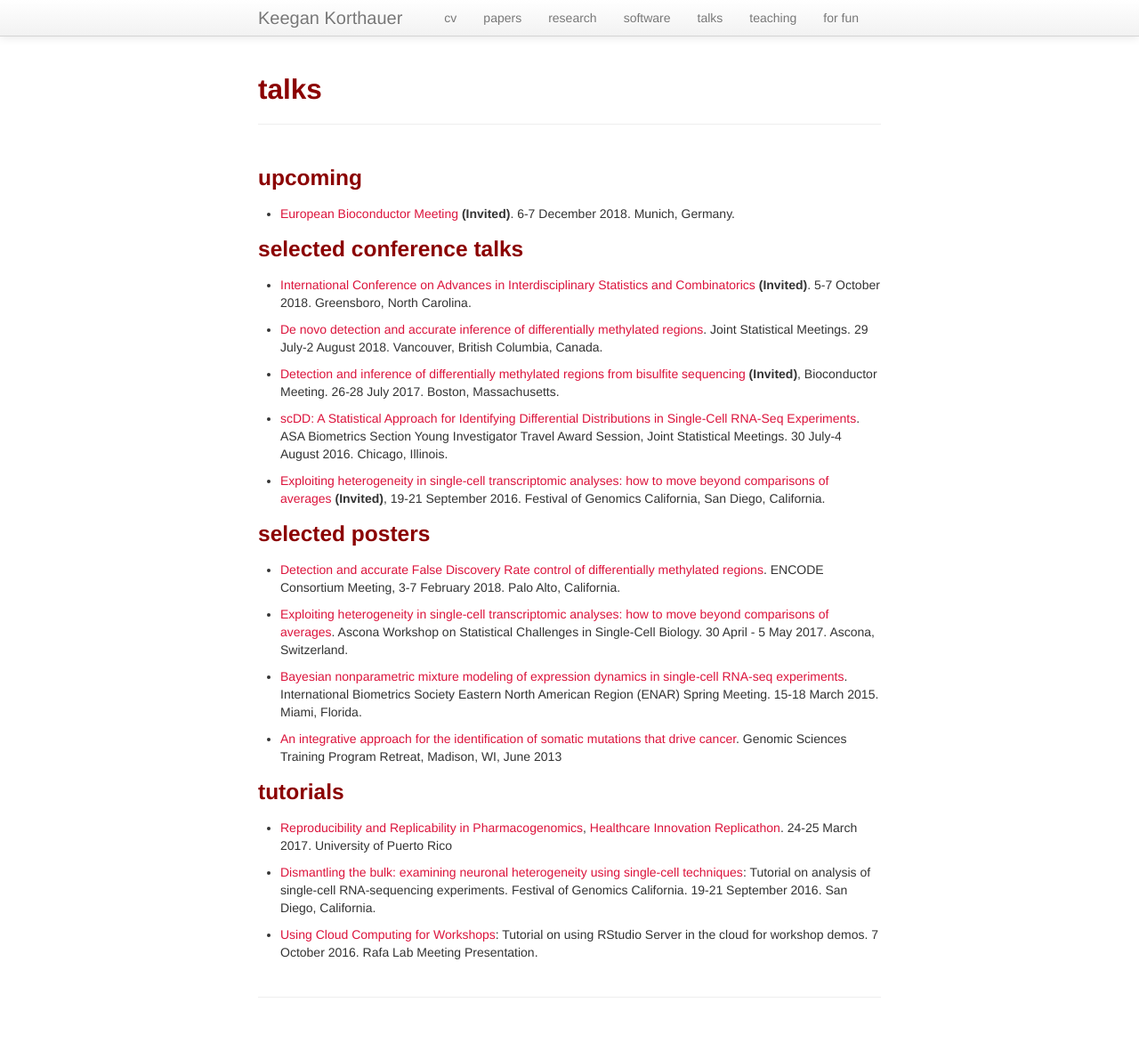
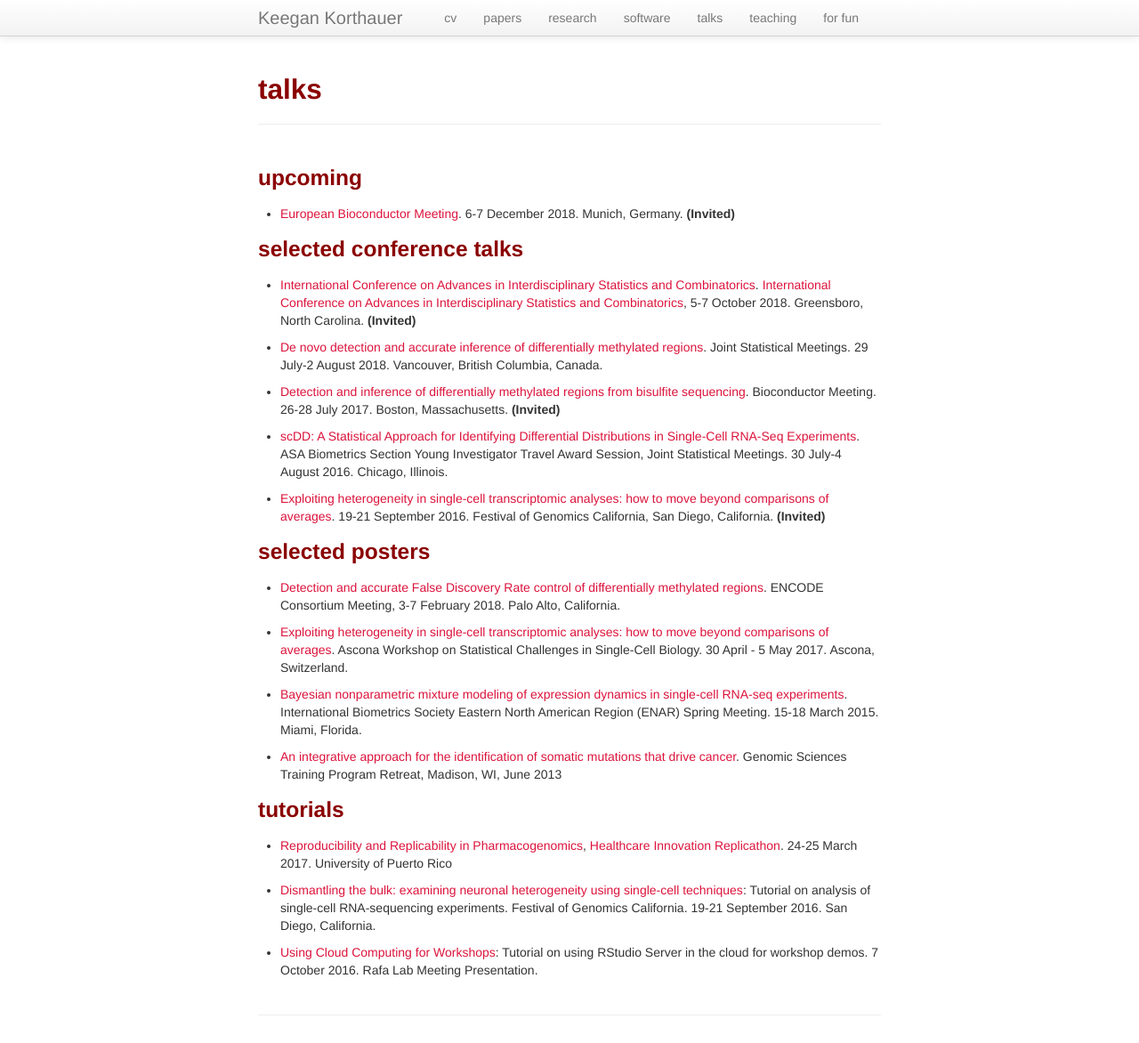
Before and after one commit to kdkorthauer/kdkorthauer.github.io, a Jekyll site: the page built from pages/talks.md, in a window 1280 px wide and 1172 px high. Shown: the whole window at 89% size. Built offline with Jekyll 4.4.1, drawn with Linux system fonts in a browser that asks for light colours.

Commit message:
Consistent formating on talk lists

```diff
--- a/pages/talks.md
+++ b/pages/talks.md
@@ -15,20 +15,20 @@ title: talks
 
 ### upcoming
 
-- [European Bioconductor Meeting](https://github.com/lgatto/EuroBioc2018) **(Invited)**. 6-7 December 2018. Munich, Germany.
+- [European Bioconductor Meeting](https://github.com/lgatto/EuroBioc2018). 6-7 December 2018. Munich, Germany. **(Invited)**
 
 
 ### selected conference talks
 
-- [International Conference on Advances in Interdisciplinary Statistics and Combinatorics](../talks/korthauer_aisc_2018_static.pdf) **(Invited)**. 5-7 October 2018. Greensboro, North Carolina.
+- [International Conference on Advances in Interdisciplinary Statistics and Combinatorics](../talks/korthauer_aisc_2018_static.pdf). [International Conference on Advances in Interdisciplinary Statistics and Combinatorics](https://www.uncg.edu/mat/aisc/2018/index.html), 5-7 October 2018. Greensboro, North Carolina. **(Invited)**
 
 - [De novo detection and accurate inference of differentially methylated regions](../talks/korthauer_jsm_2018_static.pdf). Joint Statistical Meetings. 29 July-2 August 2018. Vancouver, British Columbia, Canada.
 
-- [Detection and inference of differentially methylated regions from bisulfite sequencing](../talks/bioc_dmrseq_07282017.pdf) **(Invited)**, Bioconductor Meeting. 26-28 July 2017. Boston, Massachusetts.
+- [Detection and inference of differentially methylated regions from bisulfite sequencing](../talks/bioc_dmrseq_07282017.pdf). Bioconductor Meeting. 26-28 July 2017. Boston, Massachusetts. **(Invited)**
 
 - [scDD: A Statistical Approach for Identifying Differential Distributions in Single-Cell RNA-Seq Experiments](../talks/JSM_2016_Korthauer_Session_418.pdf). ASA Biometrics Section Young Investigator Travel Award Session, Joint Statistical Meetings. 30 July-4 August 2016. Chicago, Illinois.
 
-- [Exploiting heterogeneity in single-cell transcriptomic analyses: how to move beyond comparisons of averages](../talks/FoG_2016_SingleCell_Korthauer.pdf) **(Invited)**, 19-21 September 2016. Festival of Genomics California, San Diego, California.
+- [Exploiting heterogeneity in single-cell transcriptomic analyses: how to move beyond comparisons of averages](../talks/FoG_2016_SingleCell_Korthauer.pdf). 19-21 September 2016. Festival of Genomics California, San Diego, California. **(Invited)**
 
 
 
```
